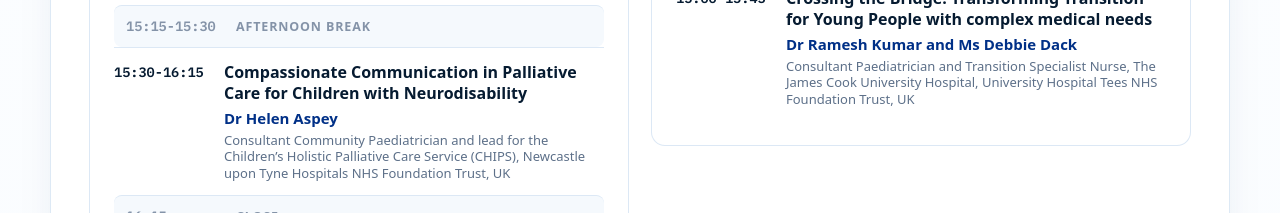
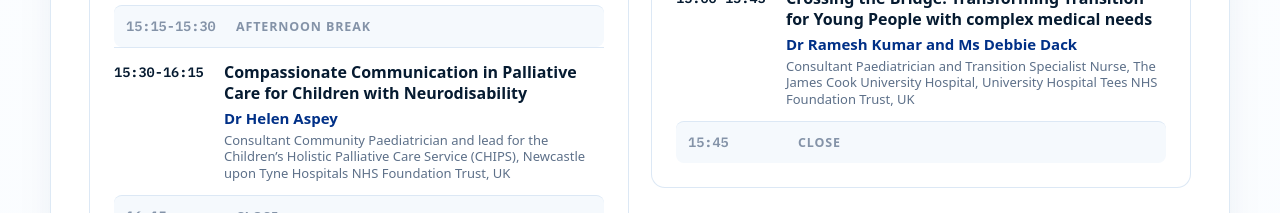
Before and after one commit to tedotedo/UHT-neurodevelopmental-symposium, a plain HTML site: page index.html in a window 1280 px wide. Shown: the part 2780-2993 px from the top of the page. Drawn offline with Linux system fonts and the light colour scheme; a web font is replaced by a local one.

Commit message:
Add day two close time

```diff
--- a/index.html
+++ b/index.html
@@ -207,6 +207,7 @@
                 <li class="tnp-row"><time class="tnp-time">14:15-15:00</time><div class="tnp-session"><p class="tnp-title">FASD: Facing the Realities, Celebrating the Progress, and Tackling what remains hard</p><p class="tnp-speaker">Dr Sarah Mills</p></div></li>
                 <li class="tnp-row tnp-interval"><span class="tnp-time" aria-hidden="true"></span><span class="tnp-label">Afternoon break</span></li>
                 <li class="tnp-row"><time class="tnp-time">15:00-15:45</time><div class="tnp-session"><p class="tnp-title">Crossing the Bridge: Transforming Transition for Young People with complex medical needs</p><p class="tnp-speaker">Dr Ramesh Kumar and Ms Debbie Dack</p></div></li>
+                <li class="tnp-row tnp-interval"><span class="tnp-time">15:45</span><span class="tnp-label">Close</span></li>
               </ul>
             </div>
           </div>
```
Also changed, not shown: programme.html (+1 -0 lines).
